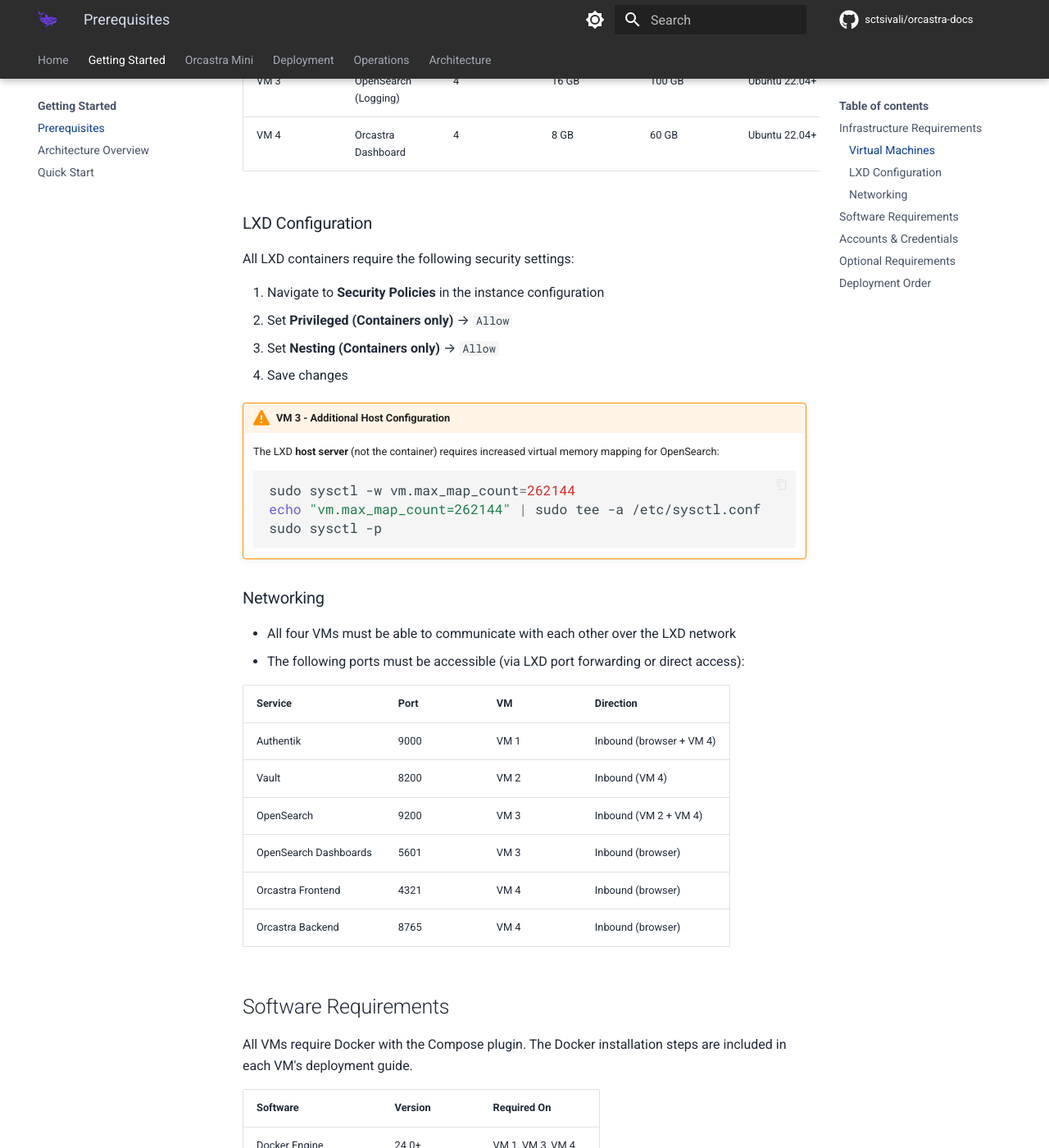
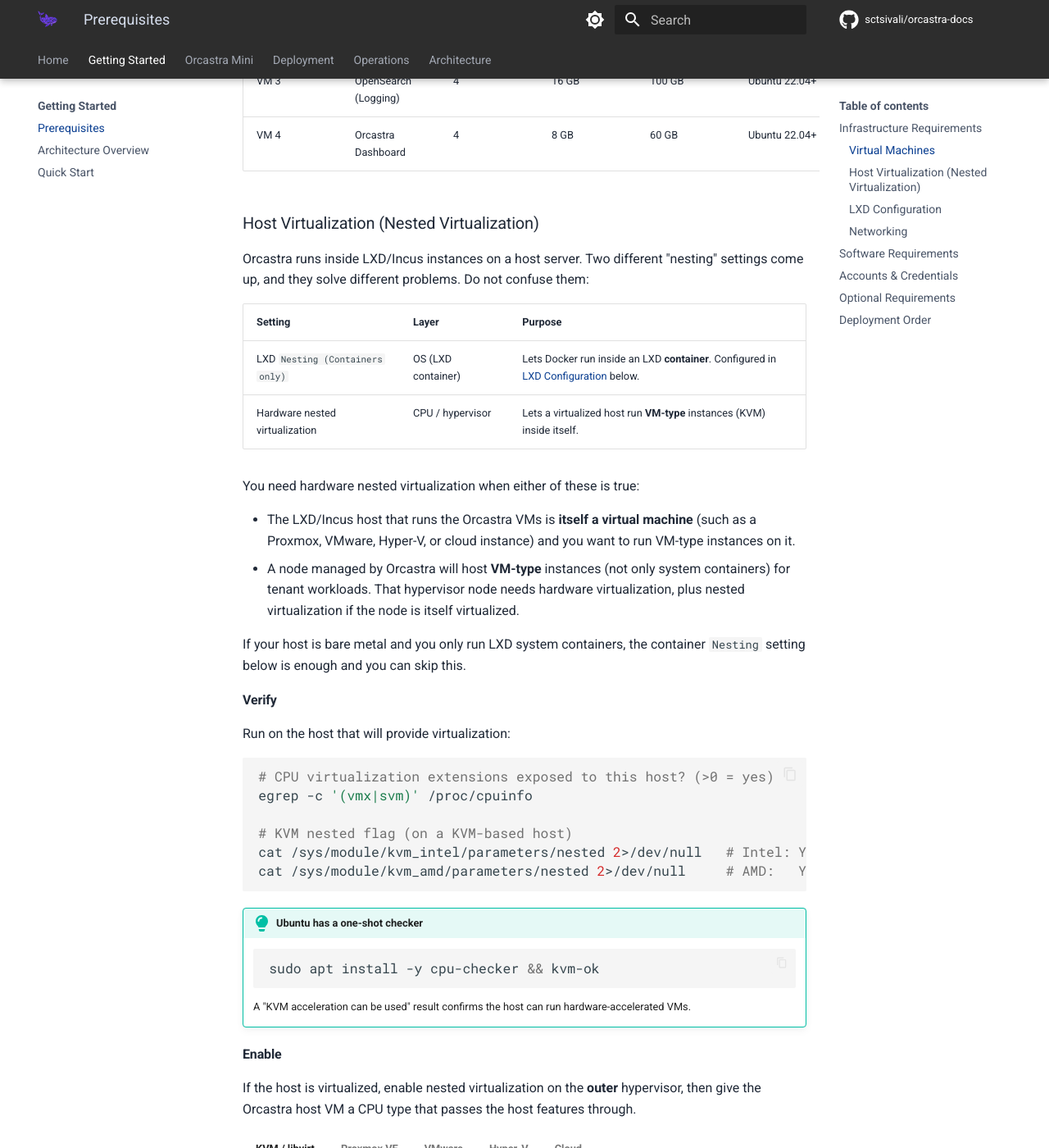
Before and after one commit to sctsivali/orcastra-docs, an MkDocs documentation site: the page built from docs/getting-started/prerequisites.md, in a window 1280 px wide and 1400 px high, scrolled down 578 px. Shown: the whole window at 82% size. Built offline with MkDocs 1.6.1 and Material for MkDocs 9.7.7, drawn with Linux system fonts in a browser that asks for light colours; comment, search, counter and statistics services are not loaded; the version menu is left out; some of the changed text lies outside the part shown.

Commit message:
docs(deployment): add ~/orcastra working dir and nested-virtualization prerequisite
- Add a dedicated ~/orcastra deployment directory step to the VM1, VM3, and VM4 guides, and document the convention in prerequisites
- Align the VM4 Step 8 network-name note with the ~/orcastra project dir
- Add a Host Virtualization (nested virtualization) prerequisite, kept distinct from the LXD container Nesting setting, with verify commands and per-hypervisor enable steps; cross-reference it from networking
- Replace e.g. with plain English across the docs for published house style

````diff
--- a/docs/getting-started/prerequisites.md
+++ b/docs/getting-started/prerequisites.md
@@ -14,6 +14,96 @@
 | VM 2 | Vault (Secrets) | 2 | 2 GB | 20 GB | Ubuntu 22.04+ |
 | VM 3 | OpenSearch (Logging) | 4 | 16 GB | 100 GB | Ubuntu 22.04+ |
 | VM 4 | Orcastra Dashboard | 4 | 8 GB | 60 GB | Ubuntu 22.04+ |
+
+### Host Virtualization (Nested Virtualization)
+
+Orcastra runs inside LXD/Incus instances on a host server. Two different "nesting" settings come up, and they solve different problems. Do not confuse them:
+
+| Setting | Layer | Purpose |
+|---|---|---|
+| LXD `Nesting (Containers only)` | OS (LXD container) | Lets Docker run inside an LXD **container**. Configured in [LXD Configuration](#lxd-configuration) below. |
+| Hardware nested virtualization | CPU / hypervisor | Lets a virtualized host run **VM-type** instances (KVM) inside itself. |
+
+You need hardware nested virtualization when either of these is true:
+
+- The LXD/Incus host that runs the Orcastra VMs is **itself a virtual machine** (such as a Proxmox, VMware, Hyper-V, or cloud instance) and you want to run VM-type instances on it.
+- A node managed by Orcastra will host **VM-type** instances (not only system containers) for tenant workloads. That hypervisor node needs hardware virtualization, plus nested virtualization if the node is itself virtualized.
+
+If your host is bare metal and you only run LXD system containers, the container `Nesting` setting below is enough and you can skip this.
+
+#### Verify
+
+Run on the host that will provide virtualization:
+
+```bash
+# CPU virtualization extensions exposed to this host? (>0 = yes)
+egrep -c '(vmx|svm)' /proc/cpuinfo
+
+# KVM nested flag (on a KVM-based host)
+cat /sys/module/kvm_intel/parameters/nested 2>/dev/null   # Intel: Y or 1
+cat /sys/module/kvm_amd/parameters/nested 2>/dev/null     # AMD:   Y or 1
+```
+
+!!! tip "Ubuntu has a one-shot checker"
+    ```bash
+    sudo apt install -y cpu-checker && kvm-ok
+    ```
+    A "KVM acceleration can be used" result confirms the host can run hardware-accelerated VMs.
+
+#### Enable
+
+If the host is virtualized, enable nested virtualization on the **outer** hypervisor, then give the Orcastra host VM a CPU type that passes the host features through.
+
+=== "KVM / libvirt"
+
+    On the physical KVM host (Intel shown; use `kvm_amd` on AMD):
+
+    ```bash
+    echo "options kvm_intel nested=1" | sudo tee /etc/modprobe.d/kvm-nested.conf
+    sudo modprobe -r kvm_intel && sudo modprobe kvm_intel
+    cat /sys/module/kvm_intel/parameters/nested   # expect Y
+    ```
+
+    Give the guest a passthrough CPU in its libvirt domain XML:
+
+    ```xml
+    <cpu mode='host-passthrough'/>
+    ```
+
+=== "Proxmox VE"
+
+    Confirm the node has nesting on, then set the Orcastra host VM's CPU to `host`:
+
+    ```bash
+    cat /sys/module/kvm_intel/parameters/nested   # expect Y (use kvm_amd on AMD)
+    qm set <vmid> --cpu host
+    ```
+
+=== "VMware"
+
+    On the VM, enable **Expose hardware-assisted virtualization to the guest OS**, or add this line to the `.vmx` file:
+
+    ```
+    vhv.enable = "TRUE"
+    ```
+
+=== "Hyper-V"
+
+    From an elevated PowerShell on the Hyper-V host (the VM must be powered off):
+
+    ```powershell
+    Set-VMProcessor -VMName <name> -ExposeVirtualizationExtensions $true
+    ```
+
+=== "Cloud"
+
+    Nested virtualization support depends on the provider and instance type:
+
+    - **Google Cloud:** available on most Intel instances when nested virtualization is enabled on the image or instance.
+    - **Azure:** available on Dv3/Ev3 and newer VM sizes.
+    - **AWS:** only on bare-metal (`*.metal`) instances.
+
+    Check your provider's documentation before sizing the host.
 
 ### LXD Configuration
 
@@ -58,6 +148,9 @@
 | Vault | 1.15+ | VM 2 (native install) |
 | Fluent Bit | 3.0+ | VM 2 (native install) |
 
+!!! tip "Deployment directory convention"
+    On each Docker-based VM (VM 1, VM 3, VM 4), run the deployment from a dedicated `~/orcastra` directory (`mkdir -p ~/orcastra && cd ~/orcastra`). Keeping the compose file, `.env`, and Docker volumes together in one path makes upgrades and troubleshooting predictable, and gives Docker Compose a consistent project name. VM 2 (Vault) installs natively, so it has no project directory.
+
 ## Accounts & Credentials
 
 During deployment, you will generate and collect the following credentials. **Keep them secure** - they are required across VMs.
@@ -86,7 +179,7 @@
 
 | Feature | Requirement |
 |---|---|
-| Custom domain (e.g., `app.orcastra.io`) | Cloudflare account with DNS management |
+| Custom domain (for example, `app.orcastra.io`) | Cloudflare account with DNS management |
 | HTTPS via Cloudflare Tunnel | Cloudflare Zero Trust (free tier) |
 | Persistent iptables rules | `iptables-persistent` package on VM 4 |
 
````
Also changed, not shown: docs/deployment/vm1-authentik.md (+12 -1 lines), docs/deployment/vm3-opensearch.md (+8 -0 lines), docs/deployment/vm4-dashboard.md (+9 -4 lines), docs/operations/domain-setup.md (+3 -3 lines), docs/operations/networking.md (+4 -1 lines).
